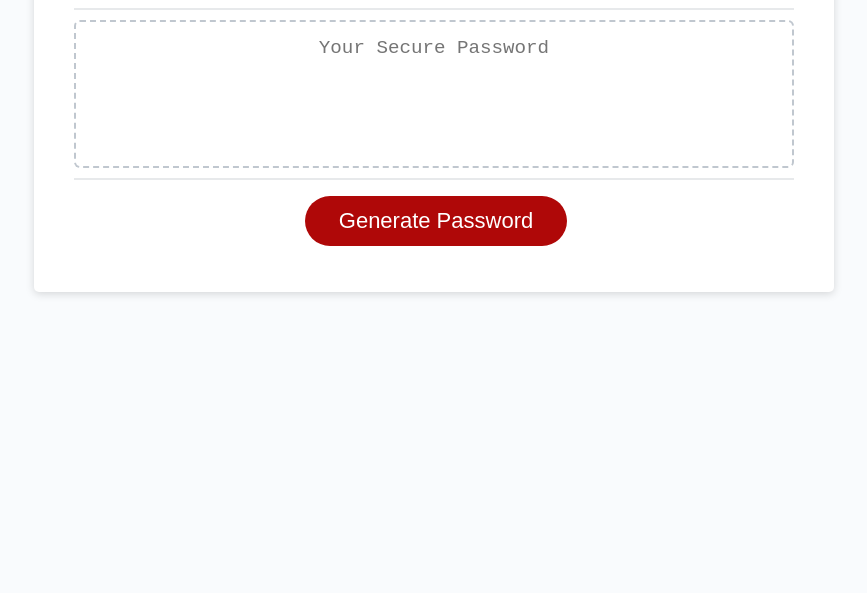
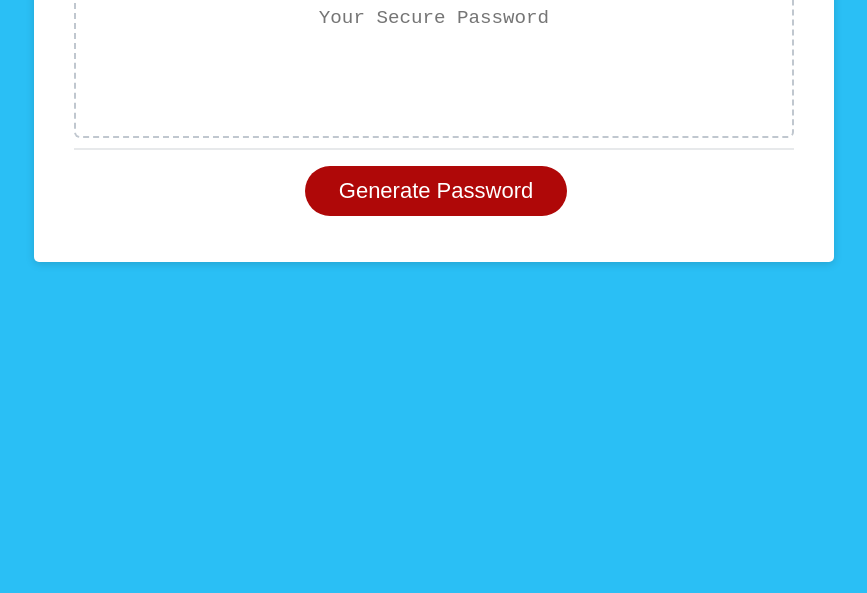
Before and after one commit to BlessingBab/BlessingBabPasswordGenerator, a plain HTML site: page index.html in a window 1280 px wide. Shown: the part 228-821 px from the top of the page, without its empty margins (206-1073 px from the left). Before the commit the page ends 800 px from the top, so only its background shows below. Drawn offline with Linux system fonts and the light colour scheme.

```diff
--- a/assets/css/style.css
+++ b/assets/css/style.css
@@ -10,17 +10,12 @@
   height: 100%;
   margin: 0;
   padding: 0;
+  background-color: rgb(42, 191, 245);
 }
 
 body {
   font-family: sans-serif;
   background-color: #f9fbfd;
-}
-
-.wrapper {
-  padding-top: 30px;
-  padding-left: 20px;
-  padding-right: 20px;
 }
 
 header {
```
Also changed, not shown: index.html (+6 -0 lines).
